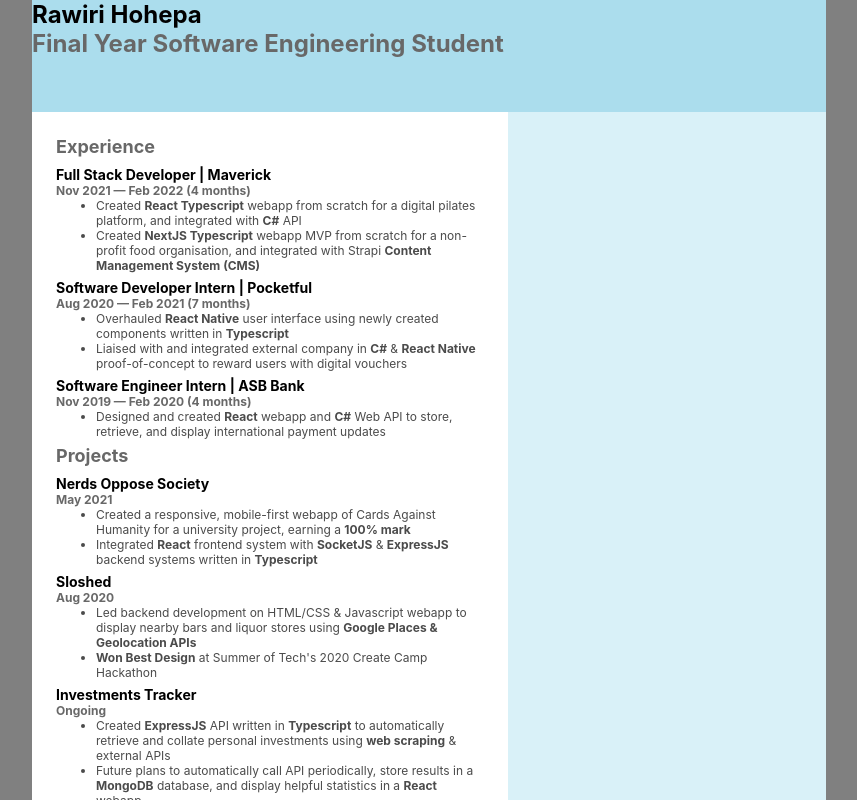
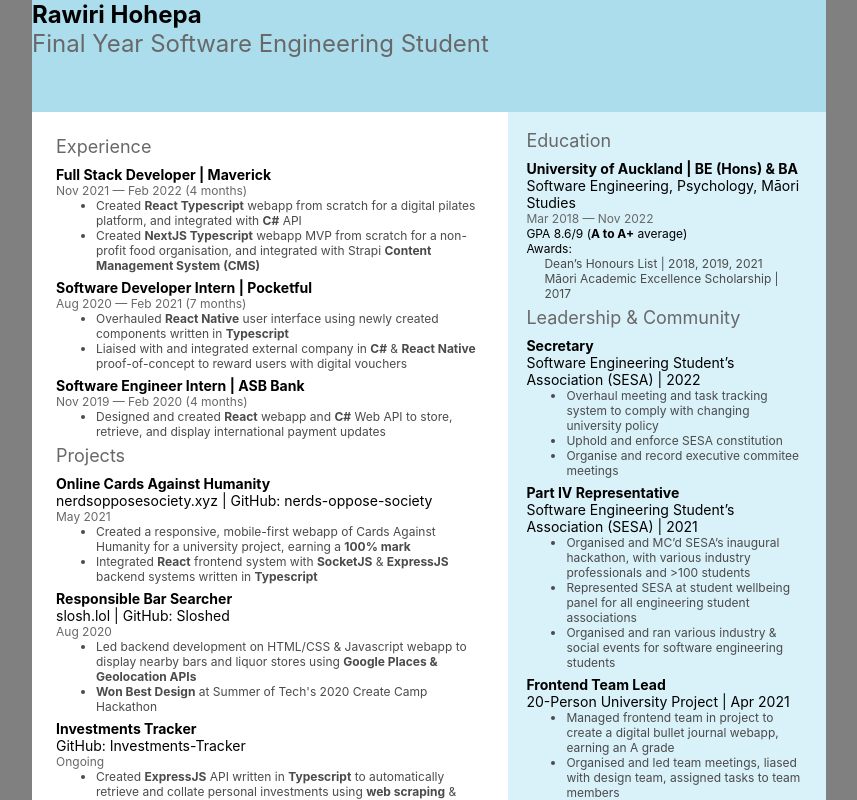
Before and after one commit to RawiriHohepa/cv, a React (Create React App) app: page / in a window 1280 px wide. Shown: the top 800 px of the page, without its empty margins (211-1068 px from the left). Built offline with nearby package versions, Linux system fonts and the light colour scheme.

Commit message:
Add right-hand section content

```diff
--- a/src/Cv.tsx
+++ b/src/Cv.tsx
@@ -43,7 +43,7 @@
     width: 40%;
     height: 100%;
     box-sizing: border-box;
-    padding: 2rem;
+    padding: 1.5rem;
 
     background: #B3E3F180;
 `
@@ -51,7 +51,7 @@
 const experience = [
     {
         title: "Full Stack Developer | Maverick",
-        subtitle: "Nov 2021 — Feb 2022 (4 months)",
+        description: "Nov 2021 — Feb 2022 (4 months)",
         details: [
             <DetailsItem>Created <Bold>React Typescript</Bold> webapp from scratch for a digital pilates platform, and integrated with <Bold>C#</Bold> API</DetailsItem>,
             <DetailsItem>Created <Bold>NextJS Typescript</Bold> webapp MVP from scratch for a non-profit food organisation, and integrated with Strapi <Bold>Content Management System (CMS)</Bold></DetailsItem>,
@@ -59,7 +59,7 @@
     },
     {
         title: "Software Developer Intern | Pocketful",
-        subtitle: "Aug 2020 — Feb 2021 (7 months)",
+        description: "Aug 2020 — Feb 2021 (7 months)",
         details: [
             <DetailsItem>Overhauled <Bold>React Native</Bold> user interface using newly created components written in <Bold>Typescript</Bold></DetailsItem>,
             <DetailsItem>Liaised with and integrated external company in <Bold>C#</Bold> & <Bold>React Native</Bold> proof-of-concept to reward users with digital vouchers</DetailsItem>,
@@ -67,7 +67,7 @@
     },
     {
         title: "Software Engineer Intern | ASB Bank",
-        subtitle: "Nov 2019 — Feb 2020 (4 months)",
+        description: "Nov 2019 — Feb 2020 (4 months)",
         details: [
             <DetailsItem>Designed and created <Bold>React</Bold> webapp and <Bold>C#</Bold> Web API to store, retrieve, and display international payment updates</DetailsItem>,
         ],
@@ -76,20 +76,18 @@
 
 const projects = [
     {
-        title: "Nerds Oppose Society",
-        // |  Online Cards Against Humanity
-        // nerdsopposesociety.xyz | GitHub: nerds-oppose-society
-        subtitle: "May 2021",
+        title: "Online Cards Against Humanity",
+        subtitle: "nerdsopposesociety.xyz | GitHub: nerds-oppose-society",
+        description: "May 2021",
         details: [
             <DetailsItem>Created a responsive, mobile-first webapp of Cards Against Humanity for a university project, earning a <Bold>100% mark</Bold></DetailsItem>,
             <DetailsItem>Integrated <Bold>React</Bold> frontend system with <Bold>SocketJS</Bold> & <Bold>ExpressJS</Bold> backend systems written in <Bold>Typescript</Bold></DetailsItem>,
         ],
     },
     {
-        title: "Sloshed",
-        // |  Responsible Bar Searcher
-        // slosh.lol | GitHub: Sloshed
-        subtitle: "Aug 2020",
+        title: "Responsible Bar Searcher",
+        subtitle: "slosh.lol | GitHub: Sloshed",
+        description: "Aug 2020",
         details: [
             <DetailsItem>Led backend development on HTML/CSS & Javascript webapp to display nearby bars and liquor stores using <Bold>Google Places & Geolocation APIs</Bold></DetailsItem>,
             <DetailsItem><Bold>Won Best Design</Bold> at Summer of Tech's 2020 Create Camp Hackathon</DetailsItem>,
@@ -97,8 +95,8 @@
     },
     {
         title: "Investments Tracker",
-        // GitHub: Investments-Tracker
-        subtitle: "Ongoing",
+        subtitle: "GitHub: Investments-Tracker",
+        description: "Ongoing",
         details: [
             <DetailsItem>Created <Bold>ExpressJS</Bold> API written in <Bold>Typescript</Bold> to automatically retrieve and collate personal investments using <Bold>web scraping</Bold> & external APIs</DetailsItem>,
             <DetailsItem>Future plans to automatically call API periodically, store results in a <Bold>MongoDB</Bold> database, and display helpful statistics in a <Bold>React</Bold> webapp</DetailsItem>,
@@ -133,6 +131,51 @@
     },
 ];
 
+const leadership = [
+    {
+        title: "Secretary",
+        subtitle: "Software Engineering Student’s Association (SESA) | 2022",
+        details: [
+            "Overhaul meeting and task tracking system to comply with changing university policy",
+            "Uphold and enforce SESA constitution",
+            "Organise and record executive commitee meetings",
+        ],
+    },
+    {
+        title: "Part IV Representative",
+        subtitle: "Software Engineering Student’s Association (SESA) | 2021",
+        details: [
+            "Organised and MC’d SESA’s inaugural hackathon, with various industry professionals and >100 students",
+            "Represented SESA at student wellbeing panel for all engineering student associations",
+            "Organised and ran various industry & social events for software engineering students",
+        ],
+    },
+    {
+        title: "Frontend Team Lead",
+        subtitle: "20-Person University Project | Apr 2021",
+        details: [
+            "Managed frontend team in project to create a digital bullet journal webapp, earning an A grade",
+            "Organised and led team meetings, liased with design team, assigned tasks to team members",
+        ],
+    },
+    {
+        title: "Peer Mentor",
+        subtitle: "Software Engineering Student’s Association (SESA) | 2021",
+        details: [
+            "Mentored a Part II (2nd year) software engineering student through SESA’s mentoring program",
+            "Provided advice & guidance regarding university courses, internships, recruitment, study/life balance, etc.",
+        ],
+    },
+    {
+        title: "Tutor",
+        subtitle: "UoA Part I & II Assistance Centres | 2019, 2020",
+        details: [
+            "Supported & tutored Part I & II (1st & 2nd year) engineering students",
+            "Facilitated understanding of lecture notes and preparation for tests, assignments, and exams",
+        ],
+    },
+];
+
 const Cv = () => {
     return (
         <Paper>
@@ -150,7 +193,7 @@
                         <Entry
                             key={entry.title}
                             title={entry.title}
-                            subtitle={entry.subtitle}
+                            description={entry.description}
                         >
                             <Details>
                                 {entry.details.map((detail, index) => (
@@ -170,6 +213,7 @@
                             key={entry.title}
                             title={entry.title}
                             subtitle={entry.subtitle}
+                            description={entry.description}
                         >
                             <Details>
                                 {entry.details.map((detail, index) => (
@@ -193,7 +237,45 @@
                 </LeftSection>
 
 
-                <RightSection></RightSection>
+                <RightSection>
+                    <Section>Education</Section>
+                    <Spacer height={0.75} />
+
+                    <Entry
+                        title="University of Auckland | BE (Hons) & BA"
+                        subtitle="Software Engineering, Psychology, Māori Studies"
+                        description="Mar 2018 — Nov 2022"
+                    >
+                        <Text>GPA 8.6/9 (<Bold>A to A+</Bold> average)</Text>
+                        <Text>Awards:</Text>
+                        <div style={{ marginLeft: "1.5rem" }}>
+                            <Text style={{ color: "#4B4B4B" }}>Dean’s Honours List | 2018, 2019, 2021</Text>
+                            <Text style={{ color: "#4B4B4B" }}>Māori Academic Excellence Scholarship | 2017</Text>
+                        </div>
+                    </Entry>
+
+                    <Section>Leadership & Community</Section>
+                    <Spacer height={0.75} />
+
+                    {leadership.map(entry => (
+                        <Entry
+                            key={entry.title}
+                            title={entry.title}
+                            subtitle={entry.subtitle}
+                        >
+                            <Details>
+                                {entry.details.map((detail, index) => (
+                                    <DetailsItem key={index}>{detail}</DetailsItem>
+                                ))}
+                            </Details>
+                        </Entry>
+                    ))}
+
+                    <Section>References</Section>
+                    <Spacer height={0.75} />
+
+                    <Text>Available upon request</Text>
+                </RightSection>
             </Content>
         </Paper>
     );
--- a/src/components/Entry.tsx
+++ b/src/components/Entry.tsx
@@ -3,11 +3,13 @@
 import {
     Heading,
     SubHeading,
+    Description,
 } from "./text";
 
 type EntryProps = {
     title: string;
-    subtitle: string;
+    subtitle?: string;
+    description?: string;
     children: React.ReactNode;
 }
 
@@ -15,7 +17,8 @@
     return (
         <>
             <Heading>{props.title}</Heading>
-            <SubHeading>{props.subtitle}</SubHeading>
+            {!!props.subtitle && <SubHeading>{props.subtitle}</SubHeading>}
+            {!!props.description && <Description>{props.description}</Description>}
             {props.children}
             <Spacer height={0.5} />
         </>
--- a/src/components/text.tsx
+++ b/src/components/text.tsx
@@ -6,29 +6,39 @@
 `
 export const SubTitle = styled.h1`
     margin: 0;
+    font-weight: normal;
     color: #686868;
 `
 export const Section = styled.h2`
     margin: 0;
+    font-weight: normal;
     color: #686868;
 `
 export const Heading = styled.h3`
     margin: 0;
     font-weight: bold;
 `
-export const SubHeading = styled.h4`
+export const SubHeading = styled.h3`
     margin: 0;
+    font-weight: normal;
+`
+export const Description = styled.h4`
+    margin: 0;
+    font-weight: normal;
     color: #686868;
 `
 export const Details = styled.ul`
     margin: 0;
+    font-weight: normal;
 `
 export const DetailsItem = styled.li`
     margin: 0;
+    font-weight: normal;
     color: #4B4B4B;
 `
 export const Text = styled.p`
     margin: 0;
+    font-weight: normal;
 `
 
 export const Bold = styled.span`
```
